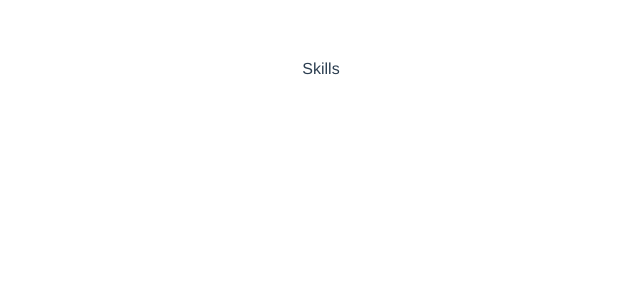
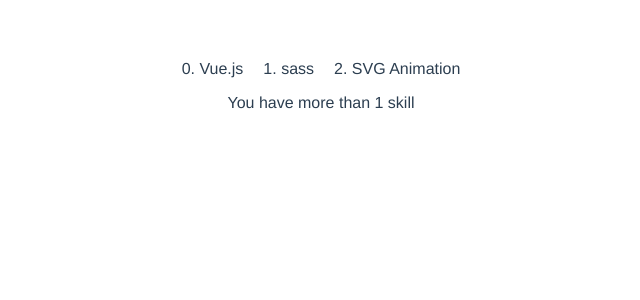
Before and after one commit to ngeringkwony/vue-concepts, a Vue app: page / in a window 1280 px wide. Shown: the top 300 px of the page, without its empty margins (319-959 px from the left). Built offline with nearby package versions, Linux system fonts and the light colour scheme.

Commit message:
Basic vue interpolation, templating and directives

```diff
--- a/src/components/Skills.vue
+++ b/src/components/Skills.vue
@@ -1,14 +1,28 @@
 <template>
   <div class="hello">
-    Skills
+    <div class="holder">
+      <ul>
+        <li v-for="(data, index) in skills" :key='index'>{{index}}. {{data.skill}}</li>
+      </ul>
+
+      <p v-if="skills.length >= 1">You have more than 1 skill</p>
+      <p v-else>You dont have enough skills</p>
+      <!-- Check out more directives in docs other than v-for v-if and v-else -->
+    </div>
   </div>
 </template>
 
 <script>
 export default {
   name: 'Skills',
-  props: {
-
+  data() {
+    return {
+      skills: [
+        {"skill": "Vue.js"},
+        {"skill": "sass"},
+        {"skill": "SVG Animation"}
+      ]
+    }
   }
 }
 </script>
```
